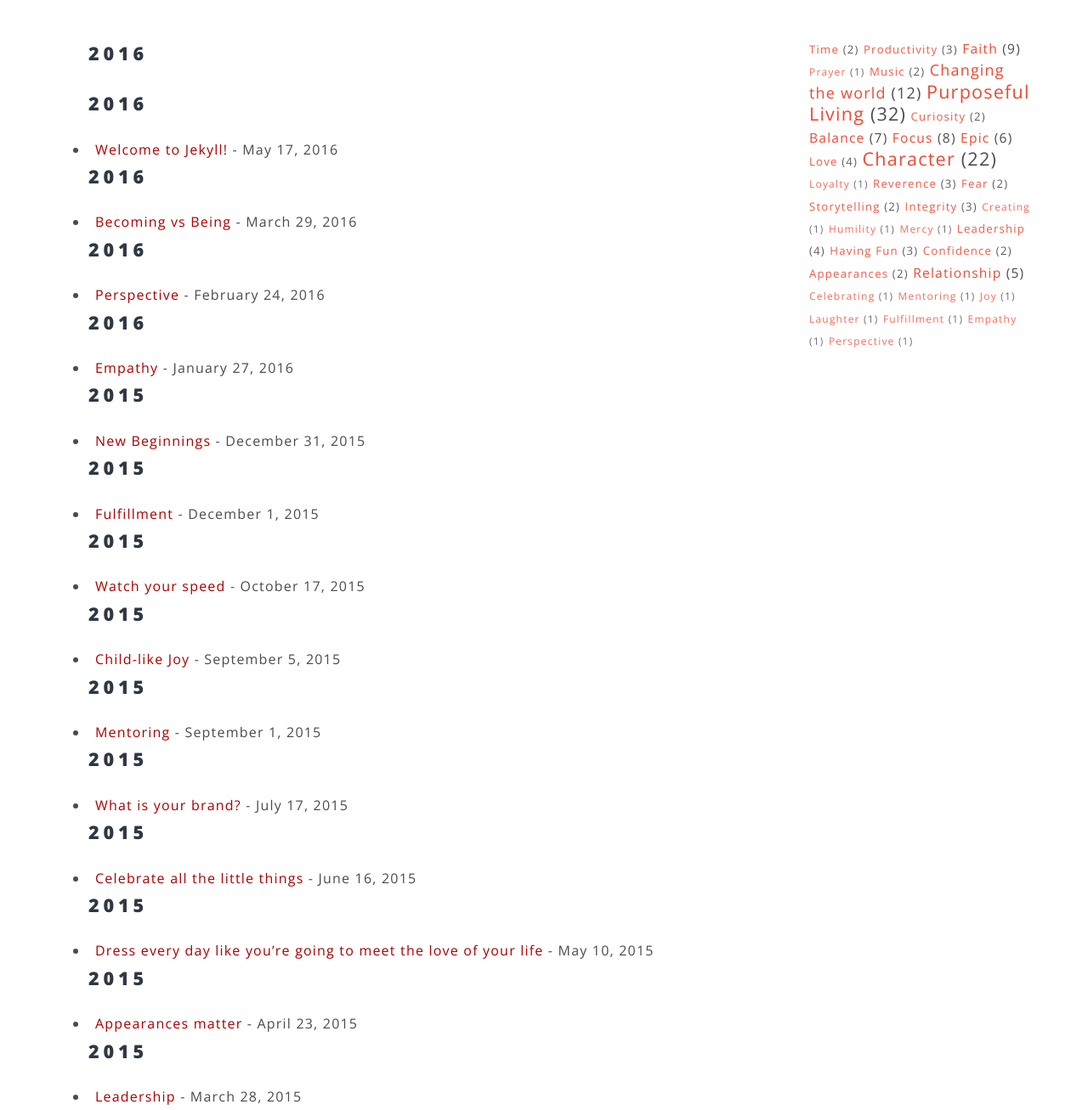
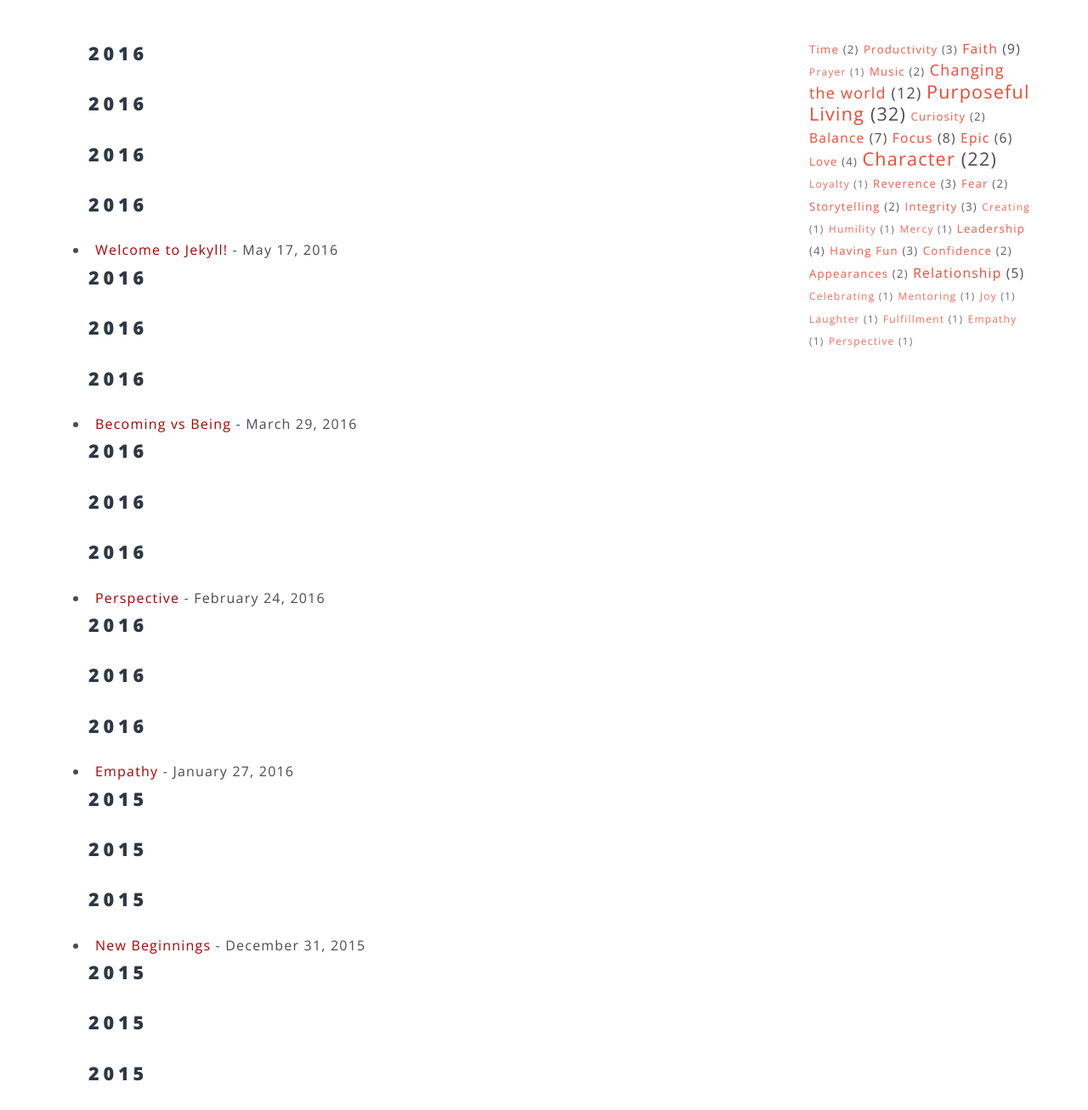
Before and after one commit to samng96/samng.me, a Jekyll site: the page built from archive/index.html, in a window 1280 px wide and 1400 px high, scrolled down 331 px, cut to the strip 93-1400 px from the top of the window. Shown: the whole strip at 85% size. Built offline with Jekyll 4.4.1, drawn with Linux system fonts in a browser that asks for light colours; some of the changed text lies outside the part shown.

Commit message:
fixing base archive index

```diff
--- a/archive/index.html
+++ b/archive/index.html
@@ -21,6 +21,8 @@ title: Archive
                   {% if (post.date | date: "%Y") != currentYear %}
                     {% assign currentYear = post.date | date: "%Y" %}
                     <h2>{{ currentYear }}</h2>
+                    <h2>{{ post.date | date: "%Y" }}</h2>
+                    <h2>{{ (post.date | date: "%Y") == currentYear }}</h2>
                   {% endif %}
                   <li>
                     <a href="{{ post.url }}">{{ post.title }}</a> - {{ post.date | date: "%B %-d, %Y" }}
```
